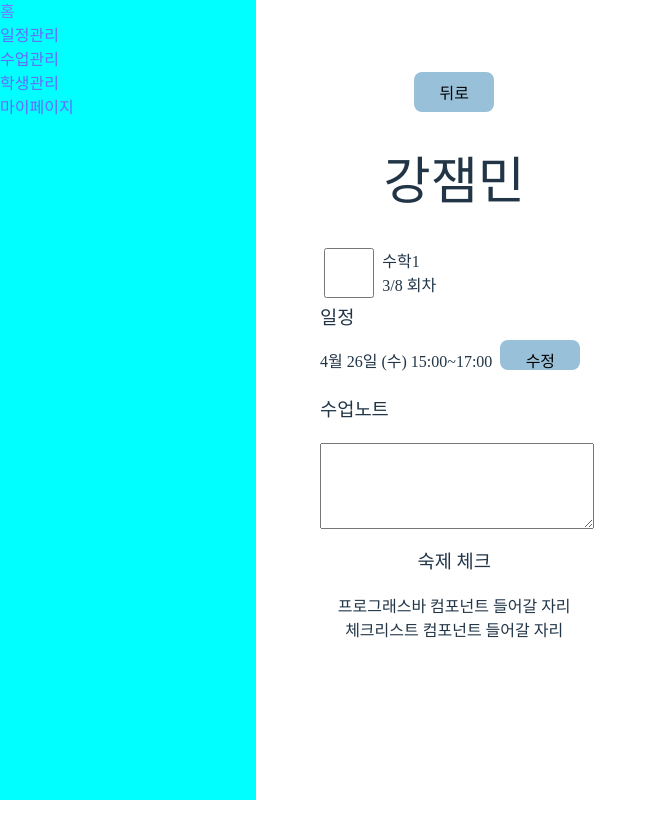
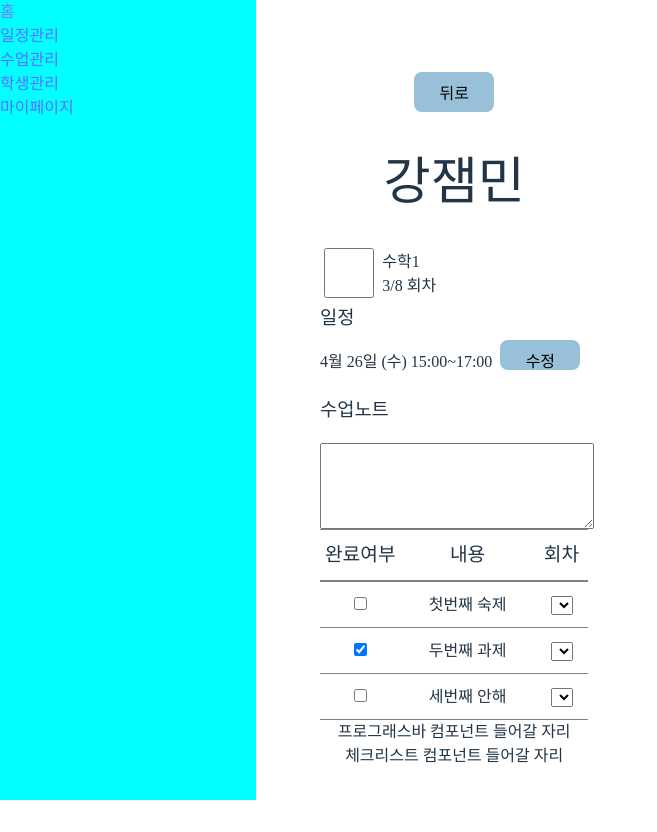
Before and after one commit to eugenieseo16/EduSetpo, a React (Vite) app in the folder frontend/: page /tutor/student/session-detail in a window 1280 px wide. Shown: the whole page, without its empty margins (0-657 px from the left). Before the commit the page ends 800 px from the top, so only its background shows below. Built offline with nearby package versions, Linux system fonts and the light colour scheme.

Commit message:
Feat: 체크리스트 화면 구현

```diff
--- a/frontend/package.json
+++ b/frontend/package.json
@@ -15,12 +15,14 @@
     "react-router-dom": "^6.10.0",
     "recoil": "^0.7.7",
     "sass": "^1.62.1",
-    "styled-components": "^5.3.10"
+    "styled-components": "^5.3.10",
+    "uuid": "^9.0.0"
   },
   "devDependencies": {
     "@types/react": "^18.0.28",
     "@types/react-dom": "^18.0.11",
     "@types/styled-components": "^5.1.26",
+    "@types/uuid": "^9.0.1",
     "@typescript-eslint/eslint-plugin": "^5.57.1",
     "@typescript-eslint/parser": "^5.57.1",
     "@vitejs/plugin-react": "^4.0.0-beta.0",
--- /dev/null
+++ b/frontend/src/components/common/checkList/CheckList.module.css
@@ -0,0 +1,40 @@
+.header_container {
+  height: 50px;
+  width: 100%;
+  display: grid;
+  text-align: center;
+  align-items: center;
+  font-style: bold;
+  font-size: 1.2rem;
+  border-top: 0.5px solid gray;
+  border-bottom: 2px solid gray;
+  color: var(--font-color);
+}
+
+.content_container {
+  height: 45px;
+  width: 100%;
+  display: grid;
+  text-align: center;
+  align-items: center;
+  font-size: 1rem;
+  border-bottom: 1px solid gray;
+  color: var(--font-color);
+}
+.content_container:hover {
+  background-color: var(--modal-background);
+}
+
+@media screen and (max-width: 1000px) {
+  .content_container {
+    font-size: 0.8rem;
+  }
+}
+@media screen and (max-width: 840px) {
+  .header_container {
+    font-size: 1.1em;
+  }
+  .content_container {
+    font-size: 0.9rem;
+  }
+}/*# sourceMappingURL=CheckList.module.css.map */
--- /dev/null
+++ b/frontend/src/components/common/checkList/CheckList.module.scss
@@ -0,0 +1,43 @@
+.header_container {
+  height: 50px;
+  width: 100%;
+  display: grid;
+  text-align: center;
+  align-items: center;
+  font-style: bold;
+  font-size: 1.2rem;
+  border-top: 0.5px solid gray;
+  border-bottom: 2px solid gray;
+  color: var(--font-color);
+}
+
+.content_container {
+  height: 45px;
+  width: 100%;
+  display: grid;
+  text-align: center;
+  align-items: center;
+  font-size: 1rem;
+  border-bottom: 1px solid gray;
+  color: var(--font-color);
+
+  &:hover {
+    background-color: var(--modal-background);
+  }
+}
+
+@media screen and (max-width: 1000px) {
+  .content_container {
+    font-size: 0.8rem;
+  }
+}
+
+@media screen and (max-width: 840px) {
+  .header_container {
+    font-size: 1.1em;
+  }
+
+  .content_container {
+    font-size: 0.9rem;
+  }
+}
--- /dev/null
+++ b/frontend/src/components/common/checkList/CheckList.tsx
@@ -0,0 +1,60 @@
+import style from "./CheckList.module.css";
+import { v4 as uuidv4 } from "uuid";
+import { useCheckListMake } from "./useCheckListMake";
+
+interface BoardProps {
+  headRow: string[];
+  grid: string;
+  data?: any[];
+  url?: string;
+  type: "homework" | "etc";
+}
+
+export const CheckList = ({ headRow, grid, data, type }: BoardProps) => {
+  return (
+    <>
+      {headRow.length !== 0 && (
+        <div
+          className={style.header_container}
+          style={{
+            gridTemplateColumns: grid,
+            animation: "0.7s ease-in-out loadEffect2",
+          }}
+        >
+          {headRow.map((content) => {
+            return (
+              <div
+                key={uuidv4()}
+                style={headRow.length > 4 ? { fontSize: "0.85rem" } : undefined}
+              >
+                {content}
+              </div>
+            );
+          })}
+        </div>
+      )}
+      {data?.map((content, i) => {
+        return (
+          <div
+            key={uuidv4()}
+            className={style.content_container}
+            style={{ gridTemplateColumns: grid }}
+          >
+            {useCheckListMake(type, content).map((contentRow: any) => {
+              return (
+                <div
+                  style={{
+                    animation: `${(i + 1) * 0.3}s ease-in-out loadEffect3`,
+                  }}
+                  key={uuidv4()}
+                >
+                  {contentRow}
+                </div>
+              );
+            })}
+          </div>
+        );
+      })}
+    </>
+  );
+};
--- /dev/null
+++ b/frontend/src/components/common/checkList/useCheckListMake.tsx
@@ -0,0 +1,49 @@
+export function useCheckListMake(type: string, data: any): JSX.Element[] {
+  const arr = [];
+
+  if (type === "homework") {
+    data.isCompleted
+      ? arr.push(<input type="checkbox" checked />)
+      : arr.push(<input type="checkbox" />);
+    arr.push(<span>{data.content}</span>);
+    arr.push(<select>{data.session}</select>);
+  }
+
+  // if (type === "etc") {
+  //   arr.push(
+  //     <span
+  //       style={
+  //         data.alertIsRead
+  //           ? { color: "var(--fade-font-color)" }
+  //           : { color: "var(--font-color)" }
+  //       }
+  //     >
+  //       {data.alertSeq}
+  //     </span>
+  //   );
+  //   arr.push(
+  //     <span
+  //       style={
+  //         data.alertIsRead
+  //           ? { color: "var(--fade-font-color)" }
+  //           : { color: "var(--font-color)" }
+  //       }
+  //     >
+  //       {data.alertTitle}
+  //     </span>
+  //   );
+  //   arr.push(
+  //     <span
+  //       style={
+  //         data.alertIsRead
+  //           ? { color: "var(--fade-font-color)" }
+  //           : { color: "var(--font-color)" }
+  //       }
+  //     >
+  //       {data.alertCreatedAt}
+  //     </span>
+  //   );
+  // }
+
+  return arr;
+}
--- a/frontend/src/pages/sessionDetail/SessionDetail.tsx
+++ b/frontend/src/pages/sessionDetail/SessionDetail.tsx
@@ -3,12 +3,38 @@ import { ShortButtonHug } from "../../components/common/button/Button";
 import { SessionNote } from "../../components/sessionDetail/sessionNote/SessionNote";
 import { SessionSchedule } from "../../components/sessionDetail/sessionSchedule/SessionSchedule";
 import { SessionHeader } from "../../components/sessionDetail/sessionHeader/SessionHeader";
+import { CheckList } from "../../components/common/checkList/CheckList";
+
+interface Notice {
+  isCompleted: boolean;
+  session: number;
+  content: string;
+}
+
 export const SessionDetail = () => {
   // const navigate = useNavigate();
 
   const onClick = () => {
     history.back();
   };
+
+  const notice: Array<Notice> = [
+    {
+      isCompleted: false,
+      session: 3,
+      content: "첫번째 숙제",
+    },
+    {
+      isCompleted: true,
+      session: 3,
+      content: "두번째 과제",
+    },
+    {
+      isCompleted: false,
+      session: 3,
+      content: "세번째 안해",
+    },
+  ];
 
   return (
     <div>
@@ -18,7 +44,13 @@ export const SessionDetail = () => {
       <SessionHeader />
       <SessionSchedule />
       <SessionNote />
-      <h3>숙제 체크</h3>
+      <CheckList
+        data={notice}
+        grid={"30% 50% 20%"}
+        headRow={["완료여부", "내용", "회차"]}
+        type={"homework"}
+        url={"/mypage/notice/n"}
+      />
       <div>프로그래스바 컴포넌트 들어갈 자리</div>
       <div>체크리스트 컴포넌트 들어갈 자리</div>
     </div>
```
Also changed, not shown: 2 other files (tests, documents, lock files or other folders).
